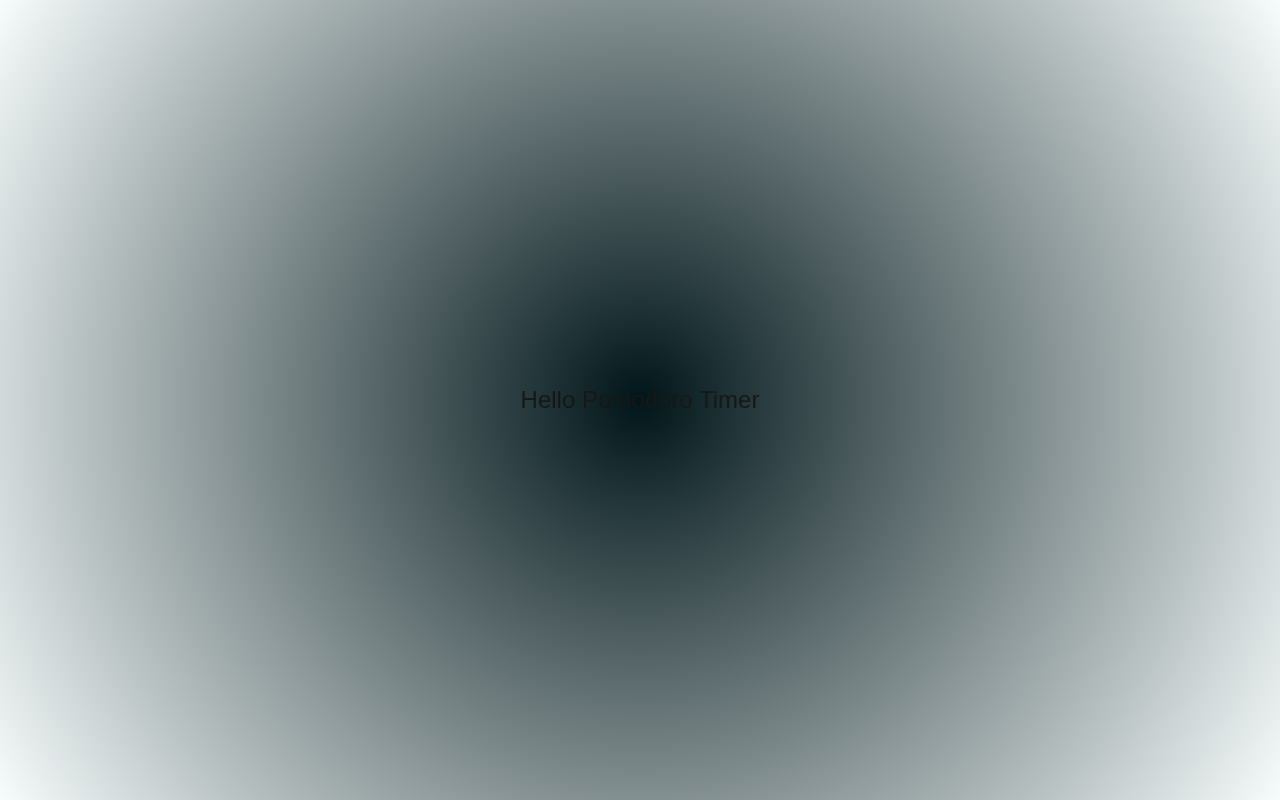
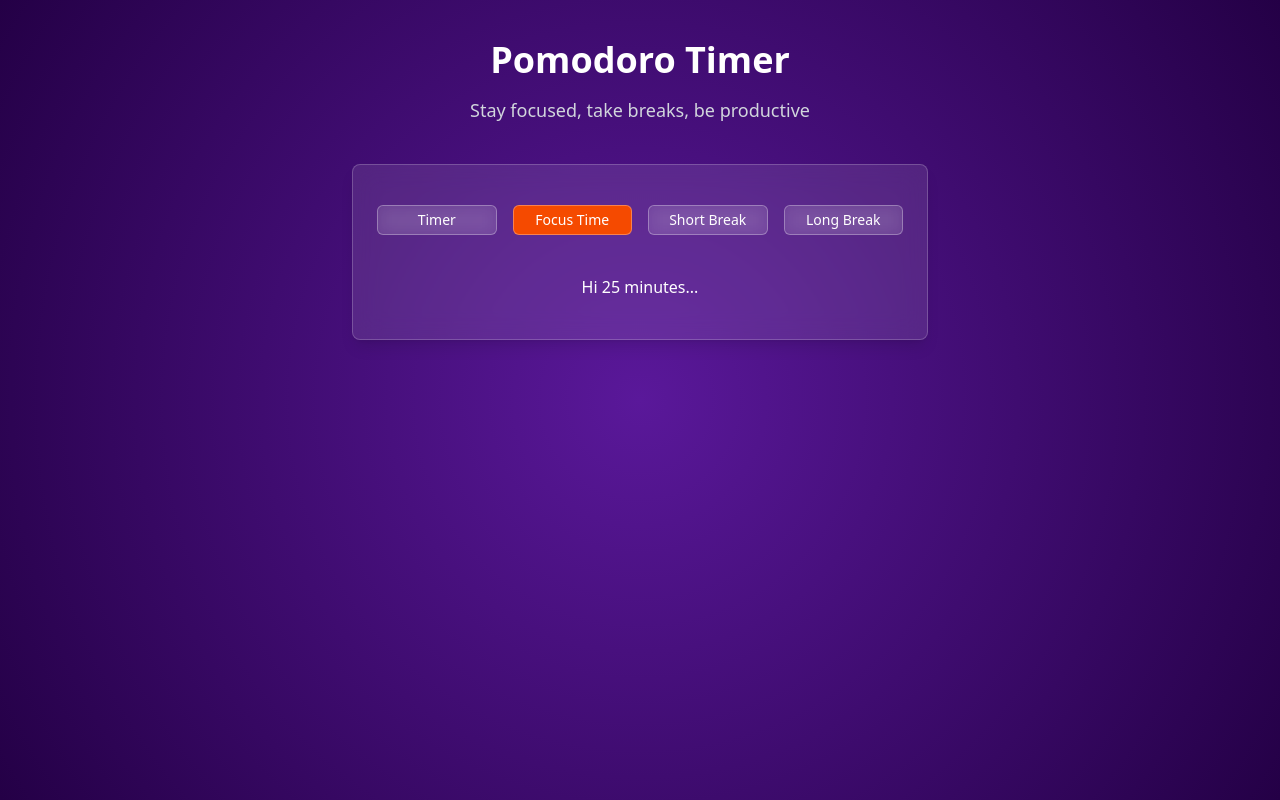
Before and after one commit to pirate08/pomodoro-timer, a Next.js app: page / in a window 1280 px wide. Built offline with nearby package versions, Linux system fonts and the light colour scheme.

Commit message:
Timer is ready..

```diff
--- a/src/app/globals.css
+++ b/src/app/globals.css
@@ -1,31 +1,7 @@
 @import 'tailwindcss';
 
-:root {
-  --background: #ffffff;
-  --foreground: #171717;
+body {
+  @apply text-white;
+  background: radial-gradient(circle at center, #5a189a 0%, #240046 100%);
+  font-family: 'Arial', sans-serif;
 }
-
-@theme inline {
-  --color-background: var(--background);
-  --color-foreground: var(--foreground);
-  --font-sans: var(--font-geist-sans);
-  --font-mono: var(--font-geist-mono);
-}
-
-@media (prefers-color-scheme: dark) {
-  :root {
-    --background: #0a0a0a;
-    --foreground: #ededed;
-  }
-}
-
-body {
-  background: #01161a;
-  background: radial-gradient(
-    circle,
-    rgba(1, 22, 26, 1) 0%,
-    rgba(247, 252, 252, 1) 100%
-  );
-  color: var(--foreground);
-  font-family: Arial, Helvetica, sans-serif;
-}
--- a/src/app/page.tsx
+++ b/src/app/page.tsx
@@ -1,7 +1,13 @@
+import React from 'react';
+import PomodoroTimer from '@/components/PomodoroTimer';
+
 export default function Home() {
   return (
-    <div className=' flex  items-center justify-center h-screen'>
-      <h1 className='text-2xl'>Hello Pomodoro Timer</h1>
+    <div>
+      {/* --Whole Code goes here-- */}
+      <div>
+        <PomodoroTimer />
+      </div>
     </div>
   );
 }
--- /dev/null
+++ b/src/components/FocusTimer.tsx
@@ -0,0 +1,11 @@
+import React from 'react';
+
+const FocusTimer = () => {
+  return (
+    <div className='flex items-center justify-center text-white h-full mt-10'>
+      <h1>Hi 25 minutes...</h1>
+    </div>
+  );
+};
+
+export default FocusTimer;
--- /dev/null
+++ b/src/components/LongBreak.tsx
@@ -0,0 +1,11 @@
+import React from 'react';
+
+const LongBreak = () => {
+  return (
+    <div className='flex items-center justify-center text-white h-full'>
+      <h1>Hi 15 minutes...</h1>
+    </div>
+  );
+};
+
+export default LongBreak;
--- /dev/null
+++ b/src/components/PomodoroTimer.tsx
@@ -0,0 +1,24 @@
+import React from 'react';
+import ItemBar from '../ui/ItemBar';
+
+const PomodoroTimer = () => {
+  return (
+    <div className='font-sans flex flex-col gap-10 justify-start h-screen items-center p-10 pb-10 '>
+      {/* --Title and Paragraph-- */}
+      <div className='flex flex-col items-center gap-4'>
+        <h1 className='text-3xl md:text-4xl font-bold text-center'>
+          Pomodoro Timer
+        </h1>
+        <p className='text-sm md:text-lg text-center text-gray-300'>
+          Stay focused, take breaks, be productive
+        </p>
+      </div>
+      {/* --Box goes here-- */}
+      <div className='bg-white/10 backdrop-blur-md border border-white/20 rounded-lg shadow-lg py-10 px-6 w-full max-w-xl text-white'>
+        <ItemBar />
+      </div>
+    </div>
+  );
+};
+
+export default PomodoroTimer;
--- /dev/null
+++ b/src/components/ShortBreak.tsx
@@ -0,0 +1,11 @@
+import React from 'react';
+
+const ShortBreak = () => {
+  return (
+    <div className='flex items-center justify-center text-white h-full'>
+      <h1>Hi 5 minutes...</h1>
+    </div>
+  );
+};
+
+export default ShortBreak;
--- /dev/null
+++ b/src/components/Timer.tsx
@@ -0,0 +1,70 @@
+'use client';
+
+import ProgressBar from '@/ui/ProgressBar';
+import React, { useState, useEffect } from 'react';
+import { RiResetLeftLine } from 'react-icons/ri';
+import { IoIosPause } from 'react-icons/io';
+import { VscDebugStart } from 'react-icons/vsc';
+
+const TOTAL_SECONDS = 86400; // 24 hours in seconds
+
+const Timer = () => {
+  const [isRunning, setIsRunning] = useState<boolean>(false);
+  const [timePassed, setTimePassed] = useState<number>(0);
+  const [start, setStart] = useState<boolean>(false);
+
+  useEffect(() => {
+    let interval: NodeJS.Timeout;
+    if (isRunning && timePassed < TOTAL_SECONDS) {
+      interval = setInterval(() => {
+        setTimePassed((prev) => prev + 1);
+      }, 1000);
+    }
+    return () => clearInterval(interval);
+  }, [isRunning, timePassed]);
+
+  const formatTime = (totalSeconds: number): string => {
+    const h = Math.floor(totalSeconds / 3600)
+      .toString()
+      .padStart(2, '0');
+    const m = Math.floor((totalSeconds % 3600) / 60)
+      .toString()
+      .padStart(2, '0');
+    const s = (totalSeconds % 60).toString().padStart(2, '0');
+    return `${h} : ${m} : ${s}`;
+  };
+
+  return (
+    <div className='flex flex-col items-center justify-center text-white h-full mt-10'>
+      {/* --Progressbar-- */}
+      <div>
+        <ProgressBar
+          time={formatTime(timePassed)}
+          label='Timer'
+          progress={(timePassed / TOTAL_SECONDS) * 100}
+        />
+      </div>
+      <div className='mt-6 flex gap-4'>
+        <button
+          onClick={() => setStart(!start)}
+          className='text-2xl text-white bg-yellow-500 hover:bg-yellow-600 rounded-full p-4 cursor-pointer'>
+          {start ? (
+            <IoIosPause onClick={() => setIsRunning(false)} />
+          ) : (
+            <VscDebugStart onClick={() => setIsRunning(true)} />
+          )}
+        </button>
+        <button
+          onClick={() => {
+            setIsRunning(false);
+            setTimePassed(0);
+          }}
+          className='text-2xl text-white bg-white/10 hover:bg-white/20 rounded-full p-4 cursor-pointer'>
+          <RiResetLeftLine />
+        </button>
+      </div>
+    </div>
+  );
+};
+
+export default Timer;
--- /dev/null
+++ b/src/ui/ItemBar.tsx
@@ -0,0 +1,83 @@
+'use client';
+
+import React, { useState } from 'react';
+import Timer from '@/components/Timer';
+import FocusTimer from '@/components/FocusTimer';
+import ShortBreak from '@/components/ShortBreak';
+import LongBreak from '@/components/LongBreak';
+
+type TabLabel = 'Timer' | 'Focus Time' | 'Short Break' | 'Long Break';
+
+type ItemBarItem = {
+  id: number;
+  label: TabLabel;
+};
+
+const itemBarItems: ItemBarItem[] = [
+  { id: 1, label: 'Timer' },
+  { id: 2, label: 'Focus Time' },
+  { id: 3, label: 'Short Break' },
+  { id: 4, label: 'Long Break' },
+];
+
+const ItemBar = () => {
+  const [selected, setSelected] = useState<string>('Focus Time');
+
+  const renderComponent = () => {
+    switch (selected) {
+      case 'Timer':
+        return <Timer />;
+      case 'Focus Time':
+        return <FocusTimer />;
+      case 'Short Break':
+        return <ShortBreak />;
+      case 'Long Break':
+        return <LongBreak />;
+      default:
+        return <FocusTimer />;
+    }
+  };
+
+  return (
+    <div>
+      <div className='grid grid-cols-2 md:grid-cols-4 gap-4 text-center'>
+        {itemBarItems.map((item) => {
+          const isActive = selected === item.label;
+
+          let activeBg = '';
+          if (isActive) {
+            switch (item.label) {
+              case 'Focus Time':
+                activeBg = 'bg-orange-600 hover:bg-orange-700 text-white';
+                break;
+              case 'Short Break':
+                activeBg = 'bg-green-700 hover:bg-green-800 text-white';
+                break;
+              case 'Long Break':
+                activeBg = 'bg-blue-700 hover:bg-blue-800 text-white';
+                break;
+              default:
+                activeBg = 'bg-yellow-600 hover:bg-yellow-700 text-white';
+            }
+          } else {
+            activeBg =
+              'bg-white/10 hover:bg-white/20 text-white hover:text-black';
+          }
+
+          return (
+            <div
+              key={item.id}
+              onClick={() => setSelected(item.label)}
+              className={`border cursor-pointer border-white/30 px-3 py-1 rounded-md backdrop-blur-sm transition-colors duration-200 ${activeBg}`}>
+              <h1 className='text-sm'>{item.label}</h1>
+            </div>
+          );
+        })}
+      </div>
+      {/* Rendering the component */}
+      <div>{renderComponent()}</div>
+    </div>
+  );
+};
+
+export default ItemBar;
--- /dev/null
+++ b/src/ui/ProgressBar.tsx
@@ -0,0 +1,52 @@
+import React from 'react';
+
+interface ProgressBarProps {
+  time: any;
+  label: string;
+  progress: number;
+}
+
+const ProgressBar = ({ time, label, progress }: ProgressBarProps) => {
+  // Calculate the stroke dash offset based on the progress
+  const strokeDasharray = 283;
+  const strokeDashOffset = strokeDasharray - (progress / 100) * strokeDasharray;
+
+  return (
+    <div>
+      {/* --Circle Ui-- */}
+      <div className='relative'>
+        <svg
+          className='w-[280px] h-[280px] transform -rotate-90'
+          viewBox='0 0 100 100'>
+          <circle
+            cx='50'
+            cy='50'
+            r='45'
+            stroke='#725c82'
+            strokeWidth='3'
+            fill='none'
+          />
+          <circle
+            cx='50'
+            cy='50'
+            r='45'
+            stroke='#111827'
+            strokeWidth='3'
+            fill='none'
+            strokeDasharray={strokeDasharray}
+            strokeDashoffset={strokeDashOffset}
+            strokeLinecap='round'
+          />
+        </svg>
+        <div className='absolute inset-0 flex items-center flex-col justify-center'>
+          <h1 className='text-4xl font-bold text-white mb-6'>{time}</h1>
+          <h1 className='text-sm bg-white/10 hover:bg-white/20 text-white hover:text-black border cursor-pointer border-white/30 px-5  rounded-full backdrop-blur-sm transition-colors duration-200'>
+            {label}
+          </h1>
+        </div>
+      </div>
+    </div>
+  );
+};
+
+export default ProgressBar;
```
Also changed, not shown: package.json (+6 -5 lines), 1 other file (tests, documents, lock files or other folders).
